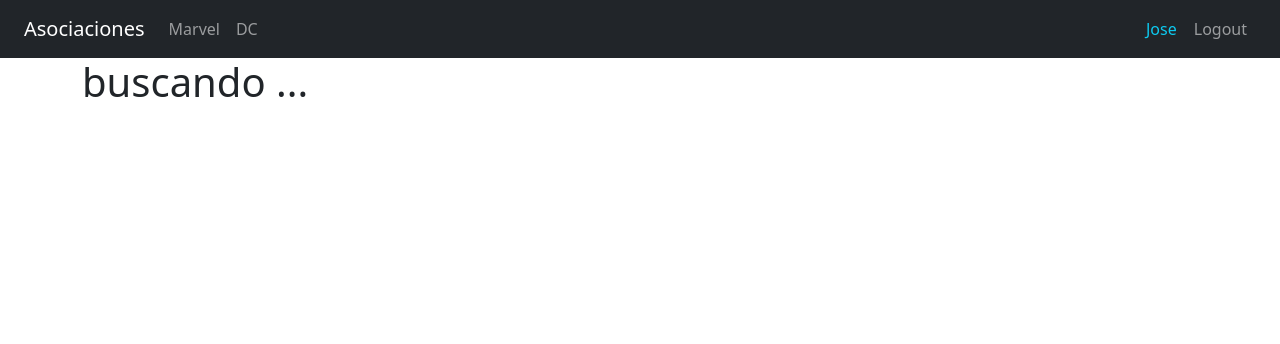
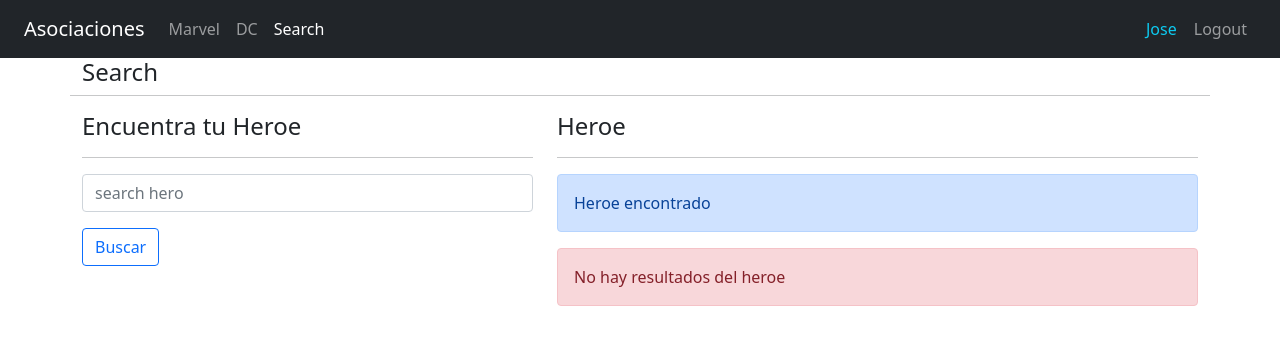
Before and after one commit to josebrusa/heros-spa-vite, a React (Vite) app: page /search in a window 1280 px wide. Shown: the top 344 px of the page. Built offline with nearby package versions, Linux system fonts and the light colour scheme.

Commit message:
creando el componente search

```diff
--- a/package.json
+++ b/package.json
@@ -12,6 +12,7 @@
   "dependencies": {
     "animate.css": "4.1.1",
     "prop-types": "15.8.1",
+    "query-string": "8.1.0",
     "react": "^18.2.0",
     "react-dom": "^18.2.0",
     "react-router-dom": "^6.15.0"
--- /dev/null
+++ b/src/heroes/helpers/getHerosByName.js
@@ -0,0 +1,10 @@
+import { heroes } from "../data/heroes";
+
+export const getHerosByName = (name = "") => {
+    name = name.toLocaleLowerCase().trim();
+    if (name.length === 0) return [];
+
+    return heroes.filter((hero) =>
+        hero.superhero.toLocaleLowerCase().includes(name)
+    );
+};
--- a/src/heroes/helpers/index.js
+++ b/src/heroes/helpers/index.js
@@ -1,2 +1,3 @@
 export * from "./getHerosByPublisher";
 export * from "./getHerosById";
+export * from "./getHerosByName";
--- /dev/null
+++ b/src/heroes/hooks/useForm.js
@@ -0,0 +1,24 @@
+import { useState } from "react";
+
+export const useForm = (initialForm = {}) => {
+    const [formState, setFormState] = useState(initialForm);
+
+    const onInputChange = ({ target }) => {
+        const { value, name } = target;
+        setFormState({
+            ...formState,
+            [name]: value,
+        });
+    };
+
+    const onResetForm = () => {
+        setFormState(initialForm);
+    };
+
+    return {
+        ...formState,
+        formState,
+        onInputChange,
+        onResetForm,
+    };
+};
--- a/src/heroes/pages/SearchPages.jsx
+++ b/src/heroes/pages/SearchPages.jsx
@@ -1,3 +1,65 @@
+import { useNavigate, useLocation } from "react-router-dom";
+import queryString from "query-string";
+
+import { useForm } from "../hooks/useForm";
+
+import { getHerosByName } from "../helpers";
+import { HeroCard } from "../components";
+
 export const SearchPages = () => {
-    return <h1>buscando ...</h1>;
+    const navigate = useNavigate();
+    const location = useLocation();
+
+    const { q = "" } = queryString.parse(location.search);
+    const heroes = getHerosByName(q);
+
+    console.log(heroes);
+
+    const { searchText, onInputChange } = useForm({
+        searchText: q,
+    });
+
+    const onSearchSubmit = (event) => {
+        event.preventDefault();
+        if (searchText.trim().length <= 1) return;
+
+        navigate(`?q=${searchText}`);
+    };
+    return (
+        <>
+            <div className="row">
+                <h4>Search</h4>
+                <hr />
+                <div className="col-5">
+                    <h4>Encuentra tu Heroe</h4>
+                    <hr />
+                    <form onSubmit={onSearchSubmit}>
+                        <input
+                            type="text"
+                            placeholder="search hero"
+                            className="form-control"
+                            name="searchText"
+                            autoComplete="off"
+                            value={searchText}
+                            onChange={onInputChange}
+                        />
+                        <button className="btn btn-outline-primary mt-3">
+                            Buscar
+                        </button>
+                    </form>
+                </div>
+                <div className="col-7">
+                    <h4>Heroe</h4>
+                    <hr />
+                    <div className="alert alert-primary">Heroe encontrado</div>
+                    <div className="alert alert-danger">
+                        No hay resultados del heroe {q}
+                    </div>
+                </div>
+                {heroes.map((hero) => (
+                    <HeroCard key={hero.id} {...hero} />
+                ))}
+            </div>
+        </>
+    );
 };
--- a/src/ui/components/NavBar.jsx
+++ b/src/ui/components/NavBar.jsx
@@ -35,6 +35,14 @@
                     >
                         DC
                     </NavLink>
+                    <NavLink
+                        className={({ isActive }) =>
+                            `nav-item nav-link ${isActive ? "active" : ""}`
+                        }
+                        to="/search"
+                    >
+                        Search
+                    </NavLink>
                 </div>
             </div>
 
```
Also changed, not shown: 1 other file (tests, documents, lock files or other folders).
